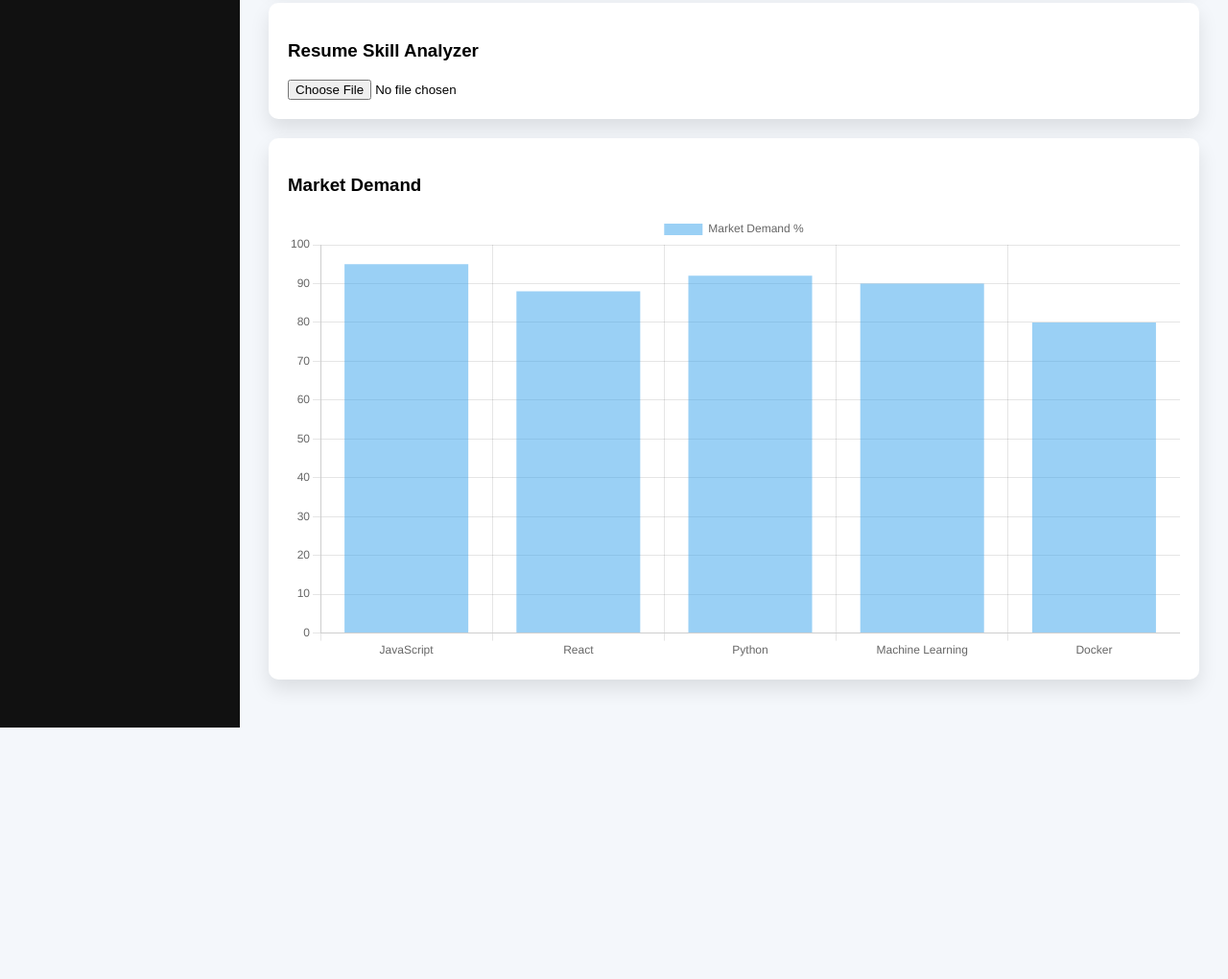
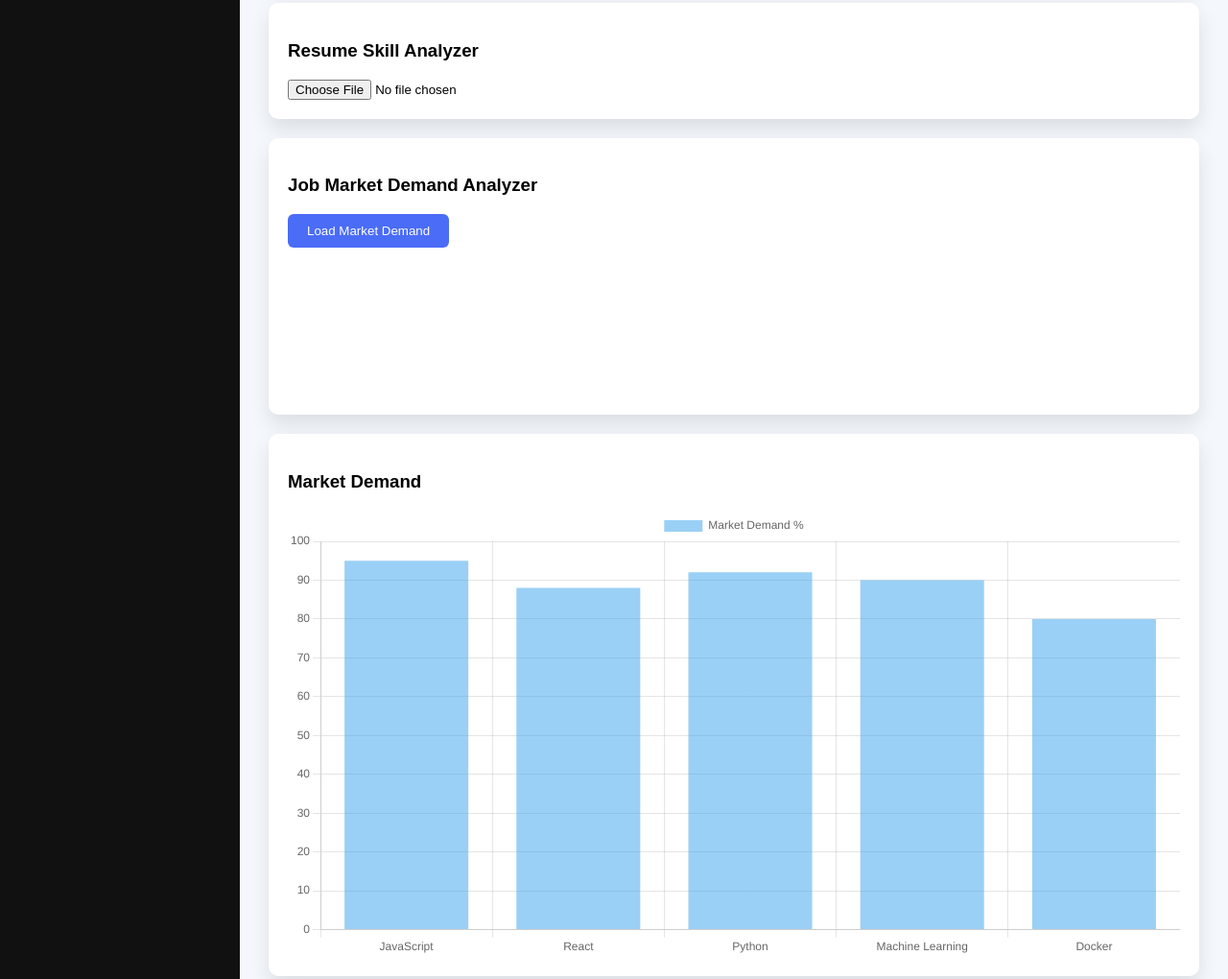
Before and after one commit to spsingh2311/skillgap-ai-v2-, a plain HTML site: page index.html in a window 1280 px wide. Shown: the part 708-1728 px from the top of the page at 96% size. Before the commit the page ends 1466 px from the top, so only its background shows below. Drawn offline with nearby package versions, Linux system fonts and the light colour scheme.

Commit message:
Update index.html

```diff
--- a/index.html
+++ b/index.html
@@ -93,6 +93,18 @@
 
 <section class="card">
 
+<h3>Job Market Demand Analyzer</h3>
+
+<button id="loadMarket">Load Market Demand</button>
+
+<div id="marketInfo"></div>
+
+<canvas id="jobChart"></canvas>
+
+</section>
+
+<section class="card">
+
 <h3>Market Demand</h3>
 
 <canvas id="demandChart"></canvas>
```
